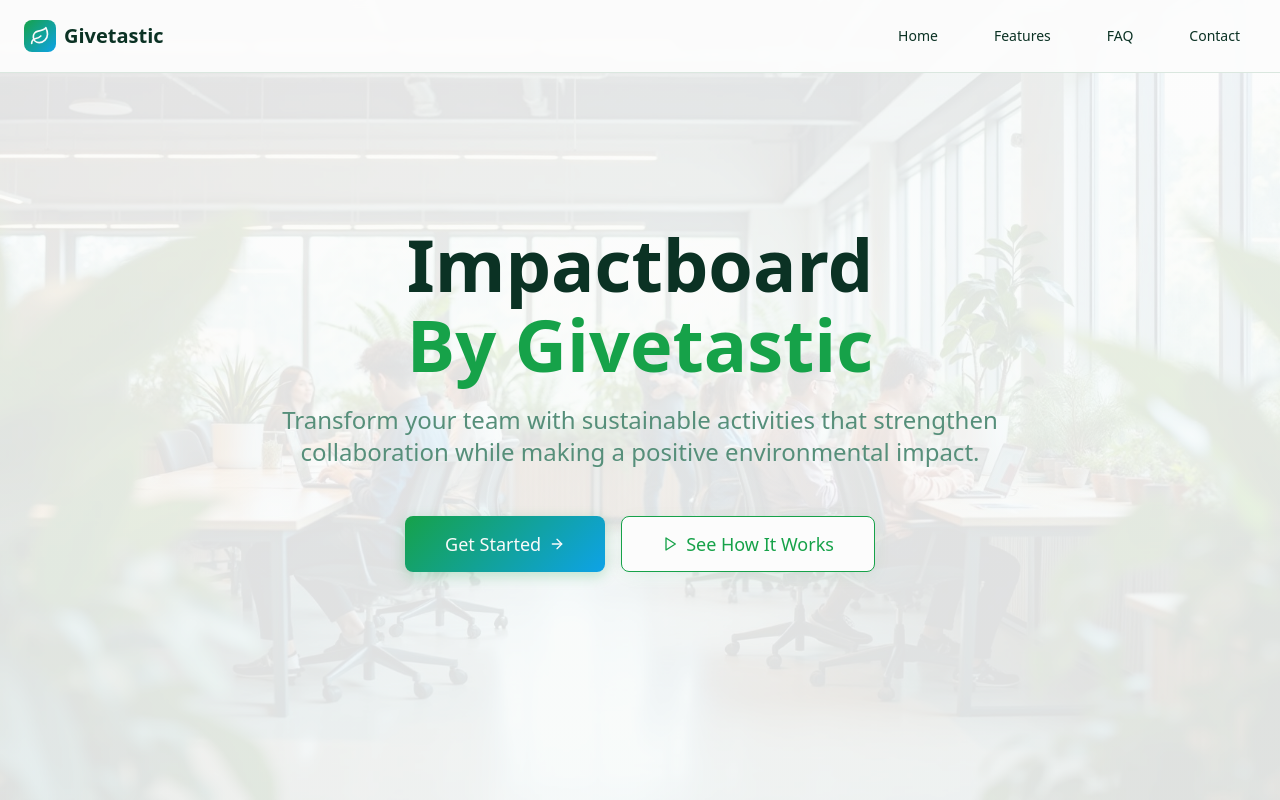
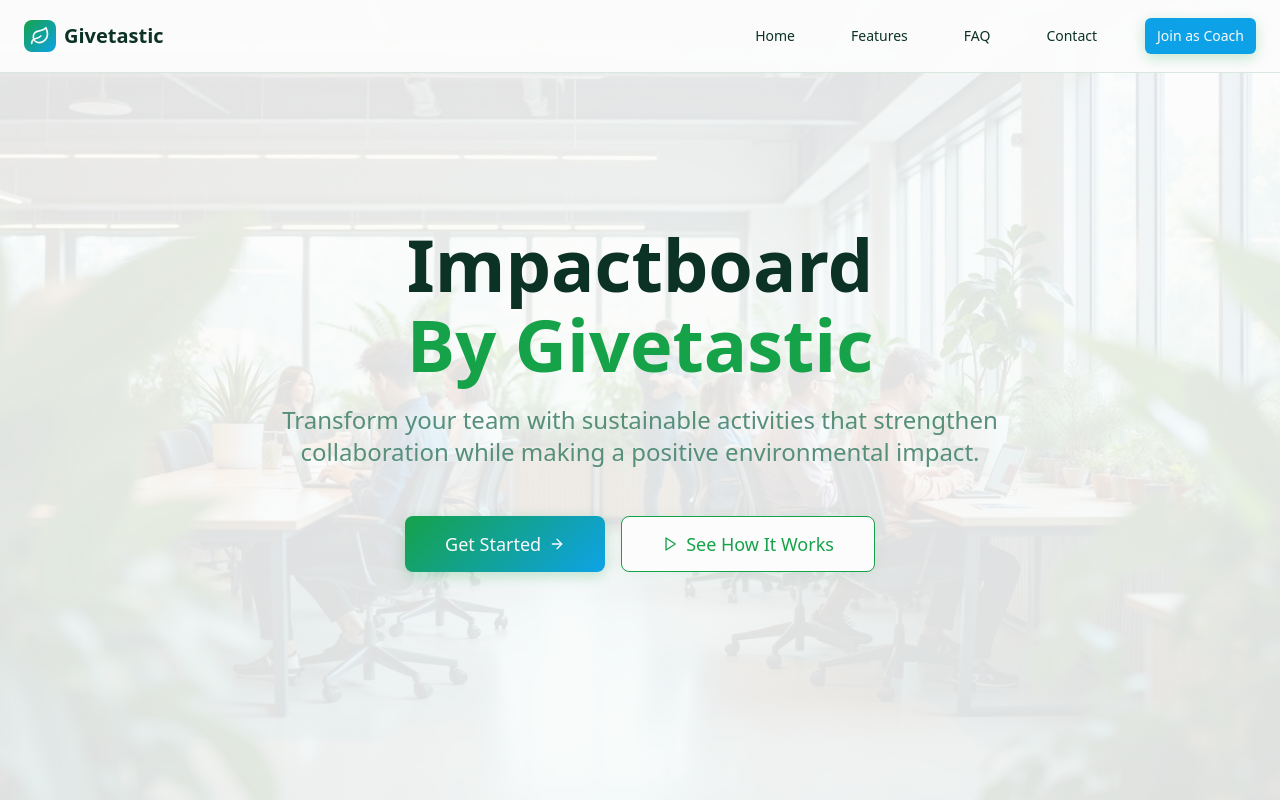
Before and after one commit to aryangitte10-cpu/impactboard-team-green, a React (Vite) app: page / in a window 1280 px wide. Shown: the top 800 px of the page. Built offline with nearby package versions, Linux system fonts and the light colour scheme.

Commit message:
Add "Join as coach" to header
Add a new navigation option "Join as coach" to the header component.

```diff
--- a/src/components/Header.tsx
+++ b/src/components/Header.tsx
@@ -50,6 +50,13 @@ const Header = () => {
           >
             Contact
           </Button>
+          <Button
+            variant="accent"
+            size="sm"
+            className="ml-2"
+          >
+            Join as Coach
+          </Button>
         </nav>
       </div>
     </header>
```
